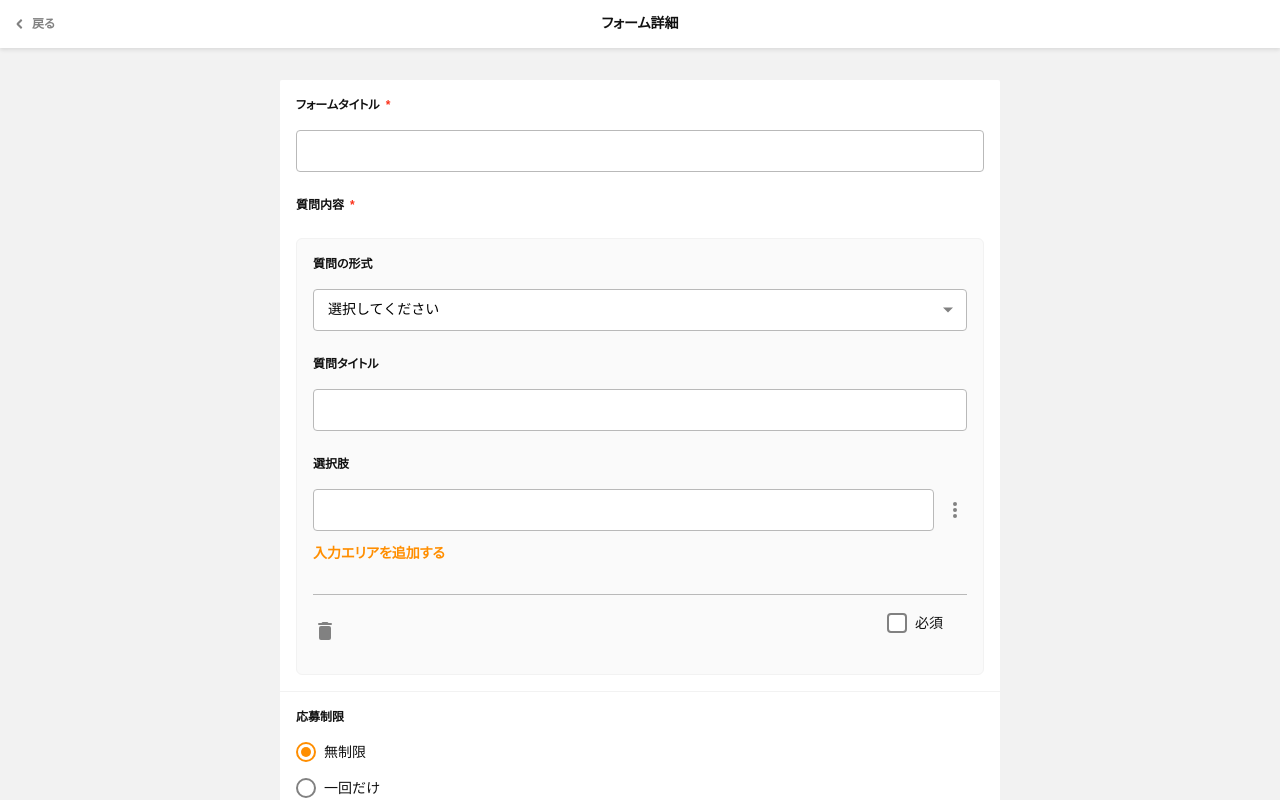
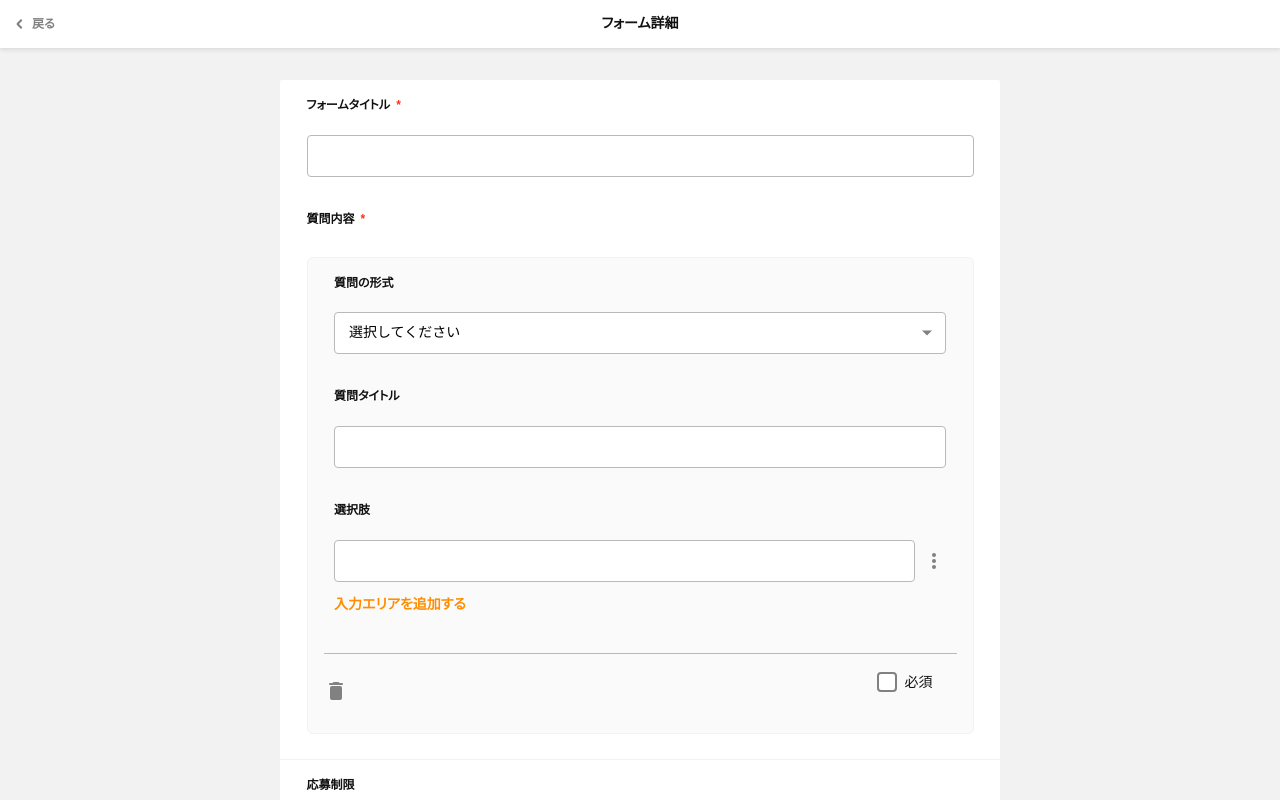
Before and after one commit to calbone/react-typescript-formik, a React (Create React App) app in the folder client/: page /enquete in a window 1280 px wide. Shown: the top 800 px of the page. Built offline with nearby package versions, Linux system fonts and the light colour scheme.

Commit message:
createGlobalStyle, ThemeProvider, theme追加

```diff
--- a/client/src/containers/FormList/index.tsx
+++ b/client/src/containers/FormList/index.tsx
@@ -27,6 +27,9 @@ const FormList: React.FC<MergeProps> = ({
     background-color: #fff;
     opacity: 1;
     transition: 0.2s;
+    a & {
+      color: #ff8e00;
+    }
     &:hover {
       opacity: 0.6;
     }
--- a/client/src/index.tsx
+++ b/client/src/index.tsx
@@ -5,6 +5,8 @@ import { createStore, compose, applyMiddleware } from 'redux'
 import createSagaMiddleware from 'redux-saga'
 import rootReducer from './stores/domain/form/reducers'
 import rootSaga from './stores/domain/form/sagas'
+import { createGlobalStyle, ThemeProvider } from 'styled-components'
+import { theme } from './styles/theme'
 import App from './App'
 
 const sagaMiddleware = createSagaMiddleware()
@@ -22,11 +24,72 @@ const store = createStore(
   composeReduxDevToolsEnhancers(applyMiddleware(sagaMiddleware))
 )
 
+const GlobalStyle = createGlobalStyle`
+  * {
+    margin: 0;
+    padding: 0;
+    box-sizing: border-box;
+    outline: none;
+    &::before,
+    &::after {
+      box-sizing: border-box;
+    }
+  }
+  body {
+    background-color: #f2f2f2;
+    color: #111;
+    font-size: 14px;
+    font-family: "Hiragino Kaku Gothic Pro", "ヒラギノ角ゴ Pro W3", Meiryo, メイリオ, sans-serif;
+    line-height: 1.5;
+    -webkit-font-smoothing: antialiased;
+    font-feature-settings: "palt";
+  }
+  a {
+    color: #f2f2f2;
+    text-decoration: none;
+  }
+  ol, ul {
+    list-style: none;
+  }
+  button,
+  textarea,
+  select,
+  fieldset,
+  legend,
+  [ type = "text" ],
+  // [ type = "checkbox" ],
+  // [ type = "radio" ],
+  [ type = "button" ],
+  [ type = "reset" ],
+  [ type = "submit" ],
+  [ type = "file" ] {
+    -webkit-appearance: none;
+    appearance: none;
+    margin: 0;
+    padding: 0;
+    border: 0;
+    background-color: transparent;
+  }
+  button {
+    cursor: pointer;
+  }
+  img {
+    max-width: 100%;
+    height: auto;
+  }
+  p + p {
+    margin-top: 16;
+  }
+`
+
 sagaMiddleware.run(rootSaga)
 
 ReactDOM.render(
   <Provider store={store}>
-    <App />
+    <ThemeProvider theme={theme}>
+      <GlobalStyle />
+      <App />
+    </ThemeProvider>
   </Provider>,
   document.getElementById('root')
 )
--- a/client/src/styles/app.scss
+++ b/client/src/styles/app.scss
@@ -3,7 +3,7 @@
 @import "foundation/function";
 @import "foundation/mixin";
 @import "foundation/normalize";
-@import "foundation/base";
+// @import "foundation/base";
 
 // Layout
 @import "layout/main";
--- /dev/null
+++ b/client/src/styles/theme.ts
@@ -0,0 +1,37 @@
+const colors = {
+  // Base
+  baseA: '#f2f2f2',
+  baseB: '#fafafa',
+  baseC: '#fff',
+  baseD: '#fffff2',
+  baseE: '#fff9f2',
+  baseF: '#fff4f3',
+  baseG: '#f9f2fd',
+  // Main
+  mainA: '#111',
+  mainB: '#484848',
+  mainC: '#818181',
+  mainD: '#b9b9b9',
+  // Accent
+  accentA: '#ff8e00',
+  accentB: '#8700cc',
+  accentC: '#00cc4b',
+  // Alert
+  alertA: '#fb311a',
+  alertB: '#ffe100',
+  alertC: '#0063cc'
+}
+
+const breakpoints = ['767', '768', '992', '1280']
+
+interface StyleSetTheme {
+  colors: { [K in keyof typeof colors]: string }
+  breakpoints: string[]
+}
+
+const theme: StyleSetTheme = {
+  colors,
+  breakpoints
+}
+
+export { theme }
```
